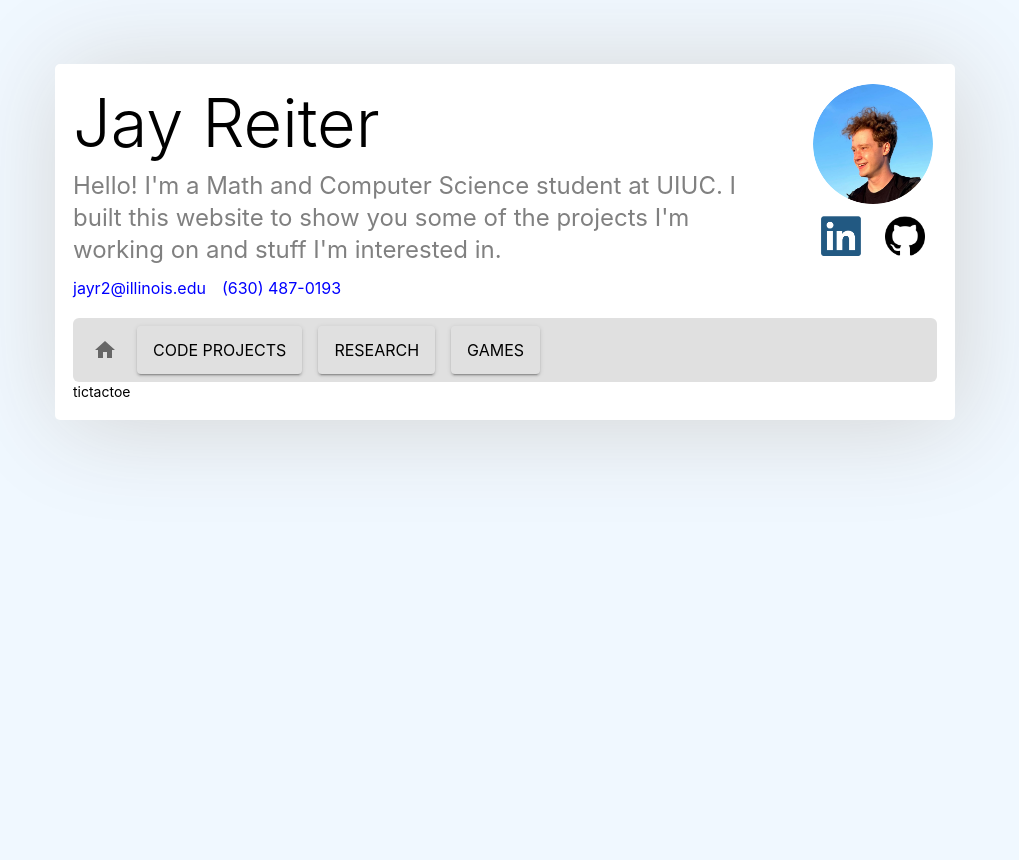
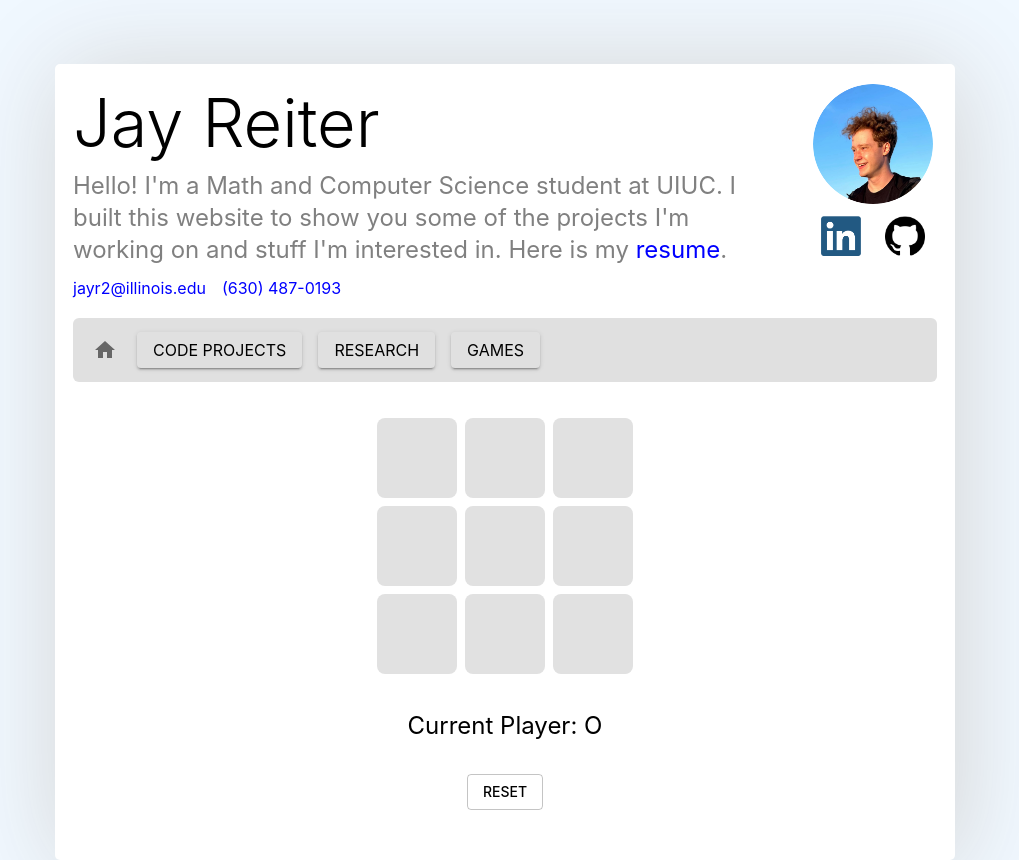
Before and after one commit to jay-reiter/jay-reiter.github.io, a React (Create React App) app: page /games/tic-tac-toe in a window 1280 px wide. Shown: the whole page, without its empty margins (135-1154 px from the left). Before the commit the page ends 800 px from the top, so only its background shows below. Built offline with nearby package versions, Linux system fonts and the light colour scheme.

Commit message:
navigation working

```diff
--- a/src/NavigationBar.tsx
+++ b/src/NavigationBar.tsx
@@ -87,11 +87,13 @@ const NavButton: React.FC<NavButtonProps> = ({ tabName, dropdownContent }) => {
         open={Boolean(anchorEl)}
         onClose={handleClose}
       >
+        <Box px={1}>
           {dropdownContent?.map((elem: DropdownLink) => (
             <Link to={`/${toRouterPath(tabName)}/${elem.path}`}>
               <Typography variant="subtitle1">{elem.name}</Typography>
             </Link>
           ))}
+        </Box>
       </StyledMenu>
     </>
   );
@@ -99,7 +101,6 @@ const NavButton: React.FC<NavButtonProps> = ({ tabName, dropdownContent }) => {
 
 function NavigationBar() {
   const [name, set] = useState("Home");
-  const currentTab = { name, set };
 
   return (
     <Box
@@ -108,7 +109,9 @@ function NavigationBar() {
       mt={2}
       borderRadius={6}
       display="flex"
+      justifyContent="space-between"
     >
+      <Box>
         <Link to="/">
           <IconButton style={{ marginRight: "8px" }}>
             <HomeIcon />
@@ -118,12 +121,12 @@ function NavigationBar() {
           tabName={"Code Projects"}
           dropdownContent={[
             {
+              name: "Visualizing p-adic Power Series in C++",
+              path: "padic-visualization",
+            },
+            {
               name: "Website for Illinois Breastfeeding Mothers",
               path: "breastfeeding-site",
-          },
-          {
-            name: "Visualizing p-adic Power Series in C++",
-            path: "padic-visualization",
             },
             {
               name: "Data Analysis of CPD Racial Bais",
@@ -156,6 +159,7 @@ function NavigationBar() {
           ]}
         />
       </Box>
+    </Box>
   );
 }
 
--- a/src/PadicVisualization.tsx
+++ b/src/PadicVisualization.tsx
@@ -1,4 +1,4 @@
-import ResearchElement from "./ResearchElement";
+import ResearchElement from "./research/ResearchElement";
 
 
 const PadicVisualization = () => {
--- a/src/ResearchElement.css
+++ /dev/null
@@ -1,44 +0,0 @@
-/* Declare global variables for colors, etc. */
-@import "./constants.css";
-
-.App {
-  text-align: center;
-}
-
-.App-header {
-  background-color: var(--color__backdrop);
-  height: auto;
-  display: flex;
-  flex-direction: column;
-  align-items: center;
-  justify-content: center;
-  font-size: calc(10px + 2vmin);
-  color: var(--color__title);
-}
-
-.App-body {
-  background-color: var(--color__backdrop);
-  display: flex;
-  flex-direction: column;
-  /* align-items: center; */
-  /* justify-content: center; */
-  font-size: calc(10px + 2vmin);
-  color: var(--color__text);
-}
-
-.TicTacToeBoard {
-  display: flex;
-  flex-wrap: wrap;
-
-  width: 150px;
-  height: 150px;
-}
-
-.Board-tile {
-  width: 50px;
-  height: 50px;
-
-  margin: 0;
-
-  font-size: 38px;
-}
--- a/src/TitleBar.tsx
+++ b/src/TitleBar.tsx
@@ -1,13 +1,12 @@
 import {
   Avatar,
   Box,
-  Button,
-  ButtonBase,
   IconButton,
   Typography,
   useTheme,
   Tooltip,
   Link,
+  Button,
 } from "@material-ui/core";
 
 import github_png from "./assets/icons/github.png";
@@ -31,7 +30,11 @@ function TitleBar() {
             >
               Hello! I'm a Math and Computer Science student at UIUC. I built
               this website to show you some of the projects I'm working on and
-              stuff I'm interested in.
+              stuff I'm interested in. Here is my{" "}
+              <a href="/assets/resume.pdf" style={{ color: "blue" }}>
+                resume
+              </a>
+              .
             </Typography>
           </Box>
           <Box pt={1} display="flex" flexDirection="row">
@@ -64,16 +67,17 @@ function TitleBar() {
             >
               <img
                 src={profile_pic}
-                alt="Profile Picture"
+                alt="Profile"
                 height="120px"
                 width="120px"
               />
             </Avatar>
           </Box>
+          <Box display="flex" flexDirection="column" justifyContent="center">
             <Box
               display="flex"
               flexDirection="row"
-            justifyContent="space-around"
+              justifyContent="center"
               alignContent="flexStart"
             >
               <Tooltip title="My LinkedIn">
@@ -97,6 +101,12 @@ function TitleBar() {
                 </IconButton>
               </Tooltip>
             </Box>
+            {/* <Box display="flex" justifyContent="center" width="100%" mr={4}>
+              <Button variant="outlined">
+                <Typography>Resume</Typography>
+              </Button>
+            </Box> */}
+          </Box>
         </Box>
       </Box>
       <NavigationBar />
--- a/src/games/ChessGame.css
+++ b/src/games/ChessGame.css
@@ -108,7 +108,6 @@
 }
 
 .SideBar {
-  background-color: var(--dark-bkgd);
   padding: 30px;
 
   align-items: center;
--- a/src/games/ChessGame.tsx
+++ b/src/games/ChessGame.tsx
@@ -1,13 +1,12 @@
-import React, { FC, useState } from 'react';
-import './ChessGame.css';
-import pieces from '../assets/chess_assets/chess_images';
-import { determineMoves } from '../assets/chess_assets/determineMoves'
-import Timer from '../assets/chess_assets/chessTimer'
-import { useSelector, useDispatch } from 'react-redux';
-import { RootState } from '../store';
-import allActions from '../actions/actionsIndex';
-
-
+import React, { FC, useState } from "react";
+import "./ChessGame.css";
+import pieces from "../assets/chess_assets/chess_images";
+import { determineMoves } from "../assets/chess_assets/determineMoves";
+import Timer from "../assets/chess_assets/chessTimer";
+import { useSelector, useDispatch } from "react-redux";
+import { RootState } from "../store";
+import allActions from "../actions/actionsIndex";
+import { Box, Button, Typography } from "@material-ui/core";
 
 const BLACK_TILE_COLOR = "darkred";
 const WHITE_TILE_COLOR = "oldlace";
@@ -18,18 +17,18 @@ let selected_x = -1;
 let selected_y = -1;
 
 interface TileProps {
-    x: number,
-    y: number,
-    gamePiece: string,
-    changeSymbol: any,
+  x: number;
+  y: number;
+  gamePiece: string;
+  changeSymbol: any;
 
-    currentPlayer: any,
-    setCurrentPlayer: any,
+  currentPlayer: any;
+  setCurrentPlayer: any;
 
-    boardState: any,
-    setBoardState: any,
-    boardSelector: any,
-    setBoardSelector: any,
+  boardState: any;
+  setBoardState: any;
+  boardSelector: any;
+  setBoardSelector: any;
 }
 
 /**
@@ -50,9 +49,12 @@ function getNextPlayer(currentPlayer: string) {
 
 function handleSquareClick(props: any) {
   // if the square is an option to move to
-    if (props.boardSelector[props.x][props.y] === "_option" || props.boardSelector[props.x][props.y] === "_capture") {
-
-        props.boardState[props.x][props.y] = props.boardState[selected_x][selected_y];
+  if (
+    props.boardSelector[props.x][props.y] === "_option" ||
+    props.boardSelector[props.x][props.y] === "_capture"
+  ) {
+    props.boardState[props.x][props.y] =
+      props.boardState[selected_x][selected_y];
     props.boardState[selected_x][selected_y] = "";
 
     props.setBoardState(props.boardState);
@@ -72,7 +74,13 @@ function handleSquareClick(props: any) {
 
     let piece = props.gamePiece.substring(2);
     let color = props.gamePiece[0] == "w" ? "white" : "black";
-        boardSelector = determineMoves(piece, color, props.x, props.y, props.boardState);
+    boardSelector = determineMoves(
+      piece,
+      color,
+      props.x,
+      props.y,
+      props.boardState
+    );
 
     // update the board selector
     props.setBoardSelector(boardSelector);
@@ -88,21 +96,19 @@ function getTileClass(props: any) {
 }
 
 const BoardTile: FC<TileProps> = (props): JSX.Element => (
-
   // get appropriate class name for the tile
-    <button className={getTileClass(props)}
+  <button
+    className={getTileClass(props)}
     style={{
-                backgroundColor: (props.x + props.y) % 2 ? BLACK_TILE_COLOR : WHITE_TILE_COLOR,
+      backgroundColor:
+        (props.x + props.y) % 2 ? BLACK_TILE_COLOR : WHITE_TILE_COLOR,
     }}
     onClick={() => handleSquareClick(props)}
   >
-
     {/* display game piece on tile */}
-        { props.gamePiece
-            ? <img src={pieces.get(props.gamePiece)} alt={""} className="Piece"/>
-            : null
-        }
-
+    {props.gamePiece ? (
+      <img src={pieces.get(props.gamePiece)} alt={""} className="Piece" />
+    ) : null}
   </button>
 );
 
@@ -110,28 +116,47 @@ const BoardTile: FC<TileProps> = (props): JSX.Element => (
  * Function to generate the starting board in chess
  * @returns an 8x8 array of strings where each square has an appropriate piece name
  */
-function getStartingBoard () {
+function getStartingBoard() {
   // get an empty board
   let board = getEmptyBoard();
 
-    let pieceOrder = ["rook", "knight", "bishop", "queen", "king", "bishop", "knight", "rook"];
+  let pieceOrder = [
+    "rook",
+    "knight",
+    "bishop",
+    "queen",
+    "king",
+    "bishop",
+    "knight",
+    "rook",
+  ];
 
   // black pieces
-    for (let i = 0; i < 8; i++) { board[i][0] = `b_${pieceOrder[i]}` }
+  for (let i = 0; i < 8; i++) {
+    board[i][0] = `b_${pieceOrder[i]}`;
+  }
   // black pawns
-    for (let i = 0; i < 8; i++) { board[i][1] = `b_pawn` }
+  for (let i = 0; i < 8; i++) {
+    board[i][1] = `b_pawn`;
+  }
   // white pieces
-    for (let i = 0; i < 8; i++) { board[i][7] = `w_${pieceOrder[i]}` }
+  for (let i = 0; i < 8; i++) {
+    board[i][7] = `w_${pieceOrder[i]}`;
+  }
   // white pawns
-    for (let i = 0; i < 8; i++) { board[i][6] = `w_pawn` }
+  for (let i = 0; i < 8; i++) {
+    board[i][6] = `w_pawn`;
+  }
 
   return board;
 }
 
 export const getEmptyBoard = function (): string[][] {
-    let ret: Array<Array<string>> = Array.from(Array(8), _ => Array(8).fill(""));
+  let ret: Array<Array<string>> = Array.from(Array(8), (_) =>
+    Array(8).fill("")
+  );
   return ret;
-}
+};
 
 function ChessGame() {
   const [boardState, setBoardState] = useState(getStartingBoard());
@@ -152,56 +177,71 @@ function ChessGame() {
   }
 
   return (
-        <div className="App">
-            <header className="App-header">
-                <h1>Welcome to Jay's Chess Game</h1>
-            </header>
-
-            <body className="App-body">
-
-                <div style={{display: "flex"}}>
+    <Box m={8}>
+      <Box
+        style={{
+          display: "flex",
+          alignItems: "center",
+          justifyContent: "center",
+        }}
+      >
         <div className="ChessBoard">
-                        {utils.range(0,63).map(n =>(
+          {utils.range(0, 63).map((n) => (
             <BoardTile
               x={n % 8}
-                                y={(n-(n%8))/8}
-                                gamePiece={boardState[n%8][(n-(n%8))/8]}
+              y={(n - (n % 8)) / 8}
+              gamePiece={boardState[n % 8][(n - (n % 8)) / 8]}
               changeSymbol={() => null}
-
-                                currentPlayer = {currentPlayer}
-                                setCurrentPlayer = {setCurrentPlayer}
-
-                                boardState = {boardState}
-                                setBoardState = {setBoardState}
-                                boardSelector = {boardSelector}
-                                setBoardSelector = {setBoardSelector}
+              currentPlayer={currentPlayer}
+              setCurrentPlayer={setCurrentPlayer}
+              boardState={boardState}
+              setBoardState={setBoardState}
+              boardSelector={boardSelector}
+              setBoardSelector={setBoardSelector}
             />
           ))}
         </div>
 
         <div className="SideBar">
-                        <h2>{currentPlayer}'s turn</h2>
+          <Typography variant="h5">
+            {currentPlayer.charAt(0).toUpperCase() + currentPlayer.slice(1)}
+            's Turn
+          </Typography>
           <div className="TimerBox">
             <div className="Timer">
-                                White: <Timer startMinutes={GAME_DURATION} startSeconds={0} run={currentPlayer === "white"}/>
+              <Typography>White:</Typography>
+              <Timer
+                startMinutes={GAME_DURATION}
+                startSeconds={0}
+                run={currentPlayer === "white"}
+              />
             </div>
             <div className="Timer">
-                                Black: <Timer startMinutes={GAME_DURATION} startSeconds={0} run={currentPlayer === "black"}/>
+              <Typography>Black:</Typography>
+              <Timer
+                startMinutes={GAME_DURATION}
+                startSeconds={0}
+                run={currentPlayer === "black"}
+              />
             </div>
           </div>
-                        <button onClick={() => dispatch(allActions.chessActions.reset("reset"))}>Reset Game</button>
+          <Button
+            variant="outlined"
+            onClick={() => dispatch(allActions.chessActions.reset("reset"))}
+          >
+            Reset Game
+          </Button>
         </div>
-                </div>
-
-            </body>
-        </div>
+      </Box>
+    </Box>
   );
 }
 
 // elementary computation stuff
 const utils = {
   // get an array that has numbers min to max (inclusive)
-    range: (min: number, max: number) => Array.from({length: max - min + 1}, (_, i) => min + i),
-}
+  range: (min: number, max: number) =>
+    Array.from({ length: max - min + 1 }, (_, i) => min + i),
+};
 
 export default ChessGame;
--- a/src/games/TicTacToeGame.css
+++ /dev/null
@@ -1,44 +0,0 @@
-/* Declare global variables for colors, etc. */
-@import "../constants.css";
-
-.App {
-  text-align: center;
-}
-
-.App-header {
-  background-color: var(--color__backdrop);
-  height: auto;
-  display: flex;
-  flex-direction: column;
-  align-items: center;
-  justify-content: center;
-  font-size: calc(10px + 2vmin);
-  color: var(--color__title);
-}
-
-.App-body {
-  background-color: var(--color__backdrop);
-  display: flex;
-  flex-direction: column;
-  /* align-items: center; */
-  /* justify-content: center; */
-  font-size: calc(10px + 2vmin);
-  color: var(--color__text);
-}
-
-.TicTacToeBoard {
-  display: flex;
-  flex-wrap: wrap;
-
-  width: 150px;
-  height: 150px;
-}
-
-.Board-tile {
-  width: 50px;
-  height: 50px;
-
-  margin: 0;
-
-  font-size: 38px;
-}
--- a/src/games/TicTacToeGame.tsx
+++ b/src/games/TicTacToeGame.tsx
@@ -1,16 +1,28 @@
-import React, { FC, useState } from 'react';
-import './TicTacToeGame.css';
+import { Box, Button, Typography } from "@material-ui/core";
+import React, { FC, useState } from "react";
 
 interface TileProps {
-  index: number,
-  symbol: string,
-  changeSymbol: any,
+  index: number;
+  symbol: string;
+  changeSymbol: any;
 }
 
 const BoardTile: FC<TileProps> = (props): JSX.Element => (
-  <button className="Board-tile" onClick={props.symbol ? null : props.changeSymbol}>
-    {props.symbol}
-  </button>
+  <Box
+    style={{
+      width: "80px",
+      height: "80px",
+      margin: "4px",
+      backgroundColor: "#e1e1e1",
+      display: "flex",
+      alignItems: "center",
+      justifyContent: "center",
+      borderRadius: "8px",
+    }}
+    onClick={props.symbol ? null : props.changeSymbol}
+  >
+    <Typography variant="h2">{props.symbol}</Typography>
+  </Box>
 );
 
 // completes current players turn and returns their symbol
@@ -21,7 +33,14 @@ function playerMove(currentPlayer: number, setCurrentPlayer: any) {
 }
 
 // changes the symbol displayed in a tile
-function updateTile(tileNum: number, currentPlayer: number, setCurrentPlayer: any, boardState: any, setBoardState: any, setHasWinner: any) {
+function updateTile(
+  tileNum: number,
+  currentPlayer: number,
+  setCurrentPlayer: any,
+  boardState: any,
+  setBoardState: any,
+  setHasWinner: any
+) {
   let newSymbol = playerMove(currentPlayer, setCurrentPlayer);
   boardState[tileNum] = newSymbol;
   setBoardState([...boardState]);
@@ -32,42 +51,60 @@ function updateTile(tileNum: number, currentPlayer: number, setCurrentPlayer: an
   if (checkDraw(boardState)) {
     setHasWinner("It's a draw!");
   }
-
 }
 
 // resets the game to its initial state
-function resetGame(setBoardState: any, setCurrentPlayer: any, setHasWinner: any) {
+function resetGame(
+  setBoardState: any,
+  setCurrentPlayer: any,
+  setHasWinner: any
+) {
   setBoardState(Array(9).fill(""));
   setCurrentPlayer(0);
   setHasWinner("");
 }
 
 // returns the appropriate character for the current player
-const getCurrentPlayerChar = (currentPlayer: number) => (
-  (currentPlayer === 0) ? "O" : "X"
-);
+const getCurrentPlayerChar = (currentPlayer: number) =>
+  currentPlayer === 0 ? "O" : "X";
 
 // checks if the passed player wins in the current board state
 function checkWin(player: string, boardState: string[]) {
   // check rows
   for (let i of [0, 3, 6]) {
-    if (boardState[i] === player && boardState[i+1] === player && boardState[i+2] === player) {
+    if (
+      boardState[i] === player &&
+      boardState[i + 1] === player &&
+      boardState[i + 2] === player
+    ) {
       return true;
     }
   }
 
   // check columns
   for (let i of [0, 1, 2]) {
-    if (boardState[i] === player && boardState[i+3] === player && boardState[i+6] === player) {
+    if (
+      boardState[i] === player &&
+      boardState[i + 3] === player &&
+      boardState[i + 6] === player
+    ) {
       return true;
     }
   }
 
   // check diagonals
-  if (boardState[0] === player && boardState[4] === player && boardState[8] === player) {
+  if (
+    boardState[0] === player &&
+    boardState[4] === player &&
+    boardState[8] === player
+  ) {
     return true;
   }
-  if (boardState[2] === player && boardState[4] === player && boardState[6] === player) {
+  if (
+    boardState[2] === player &&
+    boardState[4] === player &&
+    boardState[6] === player
+  ) {
     return true;
   }
 
@@ -80,52 +117,67 @@ function checkDraw(boardState: string[]) {
 }
 
 function TicTacToeGame() {
-
   const [boardState, setBoardState] = useState(Array(9).fill(""));
   const [currentPlayer, setCurrentPlayer] = useState(0);
   const [winMessage, setWinMessage] = useState("");
 
   return (
-    <div className="App">
-      <header className="App-header">
-
-        <h1>Welcome to Jay's Tic-Tac-Toe Game</h1>
-
-      </header>
-      <body className="App-body">
-        <div className="TicTacToeBoard">
-            {utils.range(0,8).map(n =>(
+    <Box display="flex" flexDirection="column" alignItems="center" p={4}>
+      <Box
+        style={{
+          display: "flex",
+          flexWrap: "wrap",
+          width: "264px",
+          height: "264px",
+        }}
+      >
+        {utils.range(0, 8).map((n) => (
           <BoardTile
             index={n}
             symbol={boardState[n]}
-                changeSymbol={
-                  () => updateTile(n, currentPlayer, setCurrentPlayer, boardState, setBoardState, setWinMessage)
+            changeSymbol={() =>
+              updateTile(
+                n,
+                currentPlayer,
+                setCurrentPlayer,
+                boardState,
+                setBoardState,
+                setWinMessage
+              )
             }
           />
         ))}
-          </div>
+      </Box>
 
-          <div>
-              <h2>
-                { winMessage
-                  ? <>{winMessage}</>
-                  : <>Current Player: {getCurrentPlayerChar(currentPlayer)}</>
+      <Box display="flex" flexDirection="column" alignItems="center">
+        <Box my={4}>
+          <Typography variant="h5">
+            {winMessage ? (
+              <>{winMessage}</>
+            ) : (
+              <>Current Player: {getCurrentPlayerChar(currentPlayer)}</>
+            )}
+          </Typography>
+        </Box>
+
+        <Button
+          variant="outlined"
+          onClick={() =>
+            resetGame(setBoardState, setCurrentPlayer, setWinMessage)
           }
-              </h2>
-          </div>
-
-          <button onClick={() => resetGame(setBoardState, setCurrentPlayer, setWinMessage)}>
+        >
           Reset
-          </button>
-      </body>
-    </div>
+        </Button>
+      </Box>
+    </Box>
   );
 }
 
 // elementary computation stuff
 const utils = {
   // get an array that has numbers min to max (inclusive)
-  range: (min: number, max: number) => Array.from({length: max - min + 1}, (_, i) => min + i),
-}
+  range: (min: number, max: number) =>
+    Array.from({ length: max - min + 1 }, (_, i) => min + i),
+};
 
 export default TicTacToeGame;
--- a/src/index.tsx
+++ b/src/index.tsx
@@ -8,6 +8,8 @@ import store from "./store";
 import theme from "./theme/theme";
 import ReactDOM from "react-dom";
 
+import ChessGame from "./games/ChessGame";
+import TicTacToeGame from "./games/TicTacToeGame";
 import "./index.css";
 
 ReactDOM.render(
@@ -19,16 +21,16 @@ ReactDOM.render(
           <TitleBar />
           <Switch>
             <Route exact path="/">
-              Hooome
+              <></>
             </Route>
             <Route exact path="/code-projects/padic-visualization">
               padic viz
             </Route>
             <Route exact path="/games/tic-tac-toe">
-              tictactoe
+              <TicTacToeGame />
             </Route>
             <Route exact path="/games/chess">
-              chess
+              <ChessGame />
             </Route>
           </Switch>
         </Router>
```
Also changed, not shown: src/research/ResearchElement.tsx (renamed from src/ResearchElement.tsx). Lines whose indentation alone changed are shown as unchanged.
